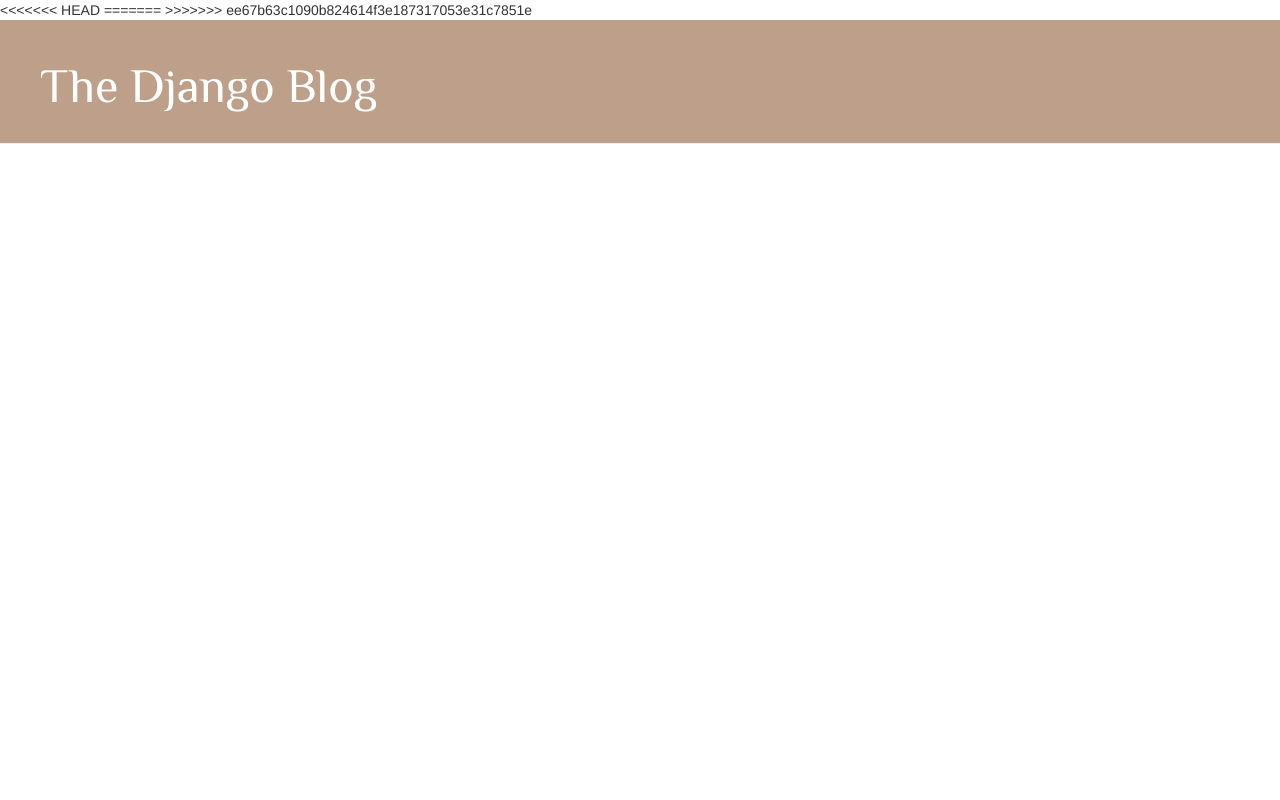
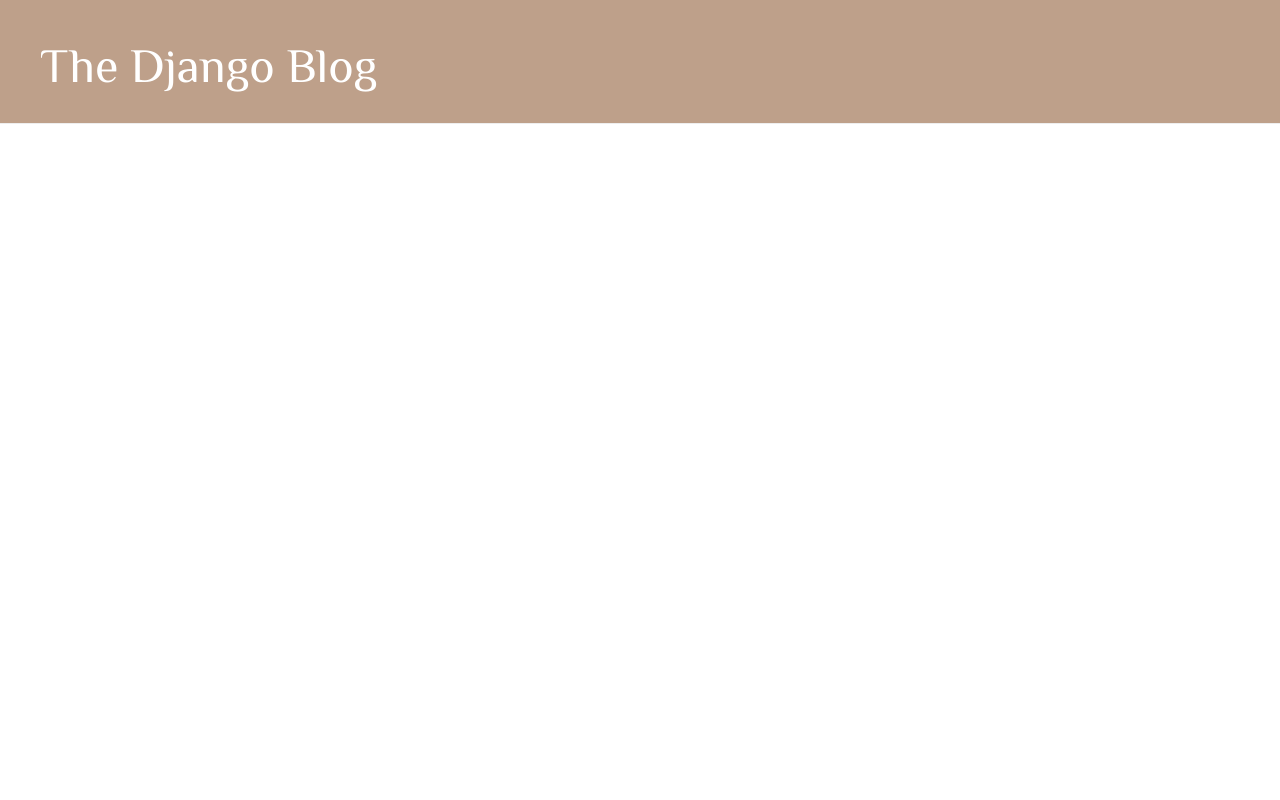
Before and after one commit to chiraag-kakar/My-Django-Blog, a Django app: page / in a window 1280 px wide. Run offline with Django 3.2, Linux system fonts and the light colour scheme; data that the repository does not hold is empty; some libraries are stand-ins or nearby versions.

Commit message:
Update base.html

```diff
--- a/blog/templates/blog/base.html
+++ b/blog/templates/blog/base.html
@@ -2,13 +2,12 @@
 <html>
     <head>
         <title>The Django Blog</title>
-<<<<<<< HEAD
 
        	<link rel="stylesheet" href="//maxcdn.bootstrapcdn.com/bootstrap/3.2.0/css/bootstrap.min.css">
-=======
-       <!-- CSS only -->
+
+        <!-- CSS only -->
         <link rel="stylesheet" href="//maxcdn.bootstrapcdn.com/bootstrap/3.2.0/css/bootstrap.min.css">
->>>>>>> ee67b63c1090b824614f3e187317053e31c7851e
+
         <link rel="stylesheet" href="//maxcdn.bootstrapcdn.com/bootstrap/3.2.0/css/bootstrap-theme.min.css">
 
         <link rel="stylesheet" href="{% static 'css/blog.css' %}">
```
